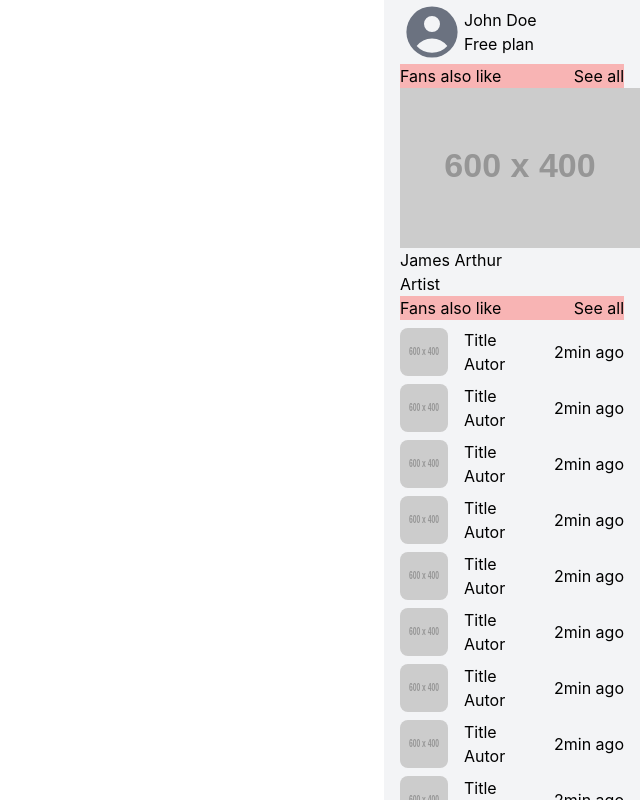
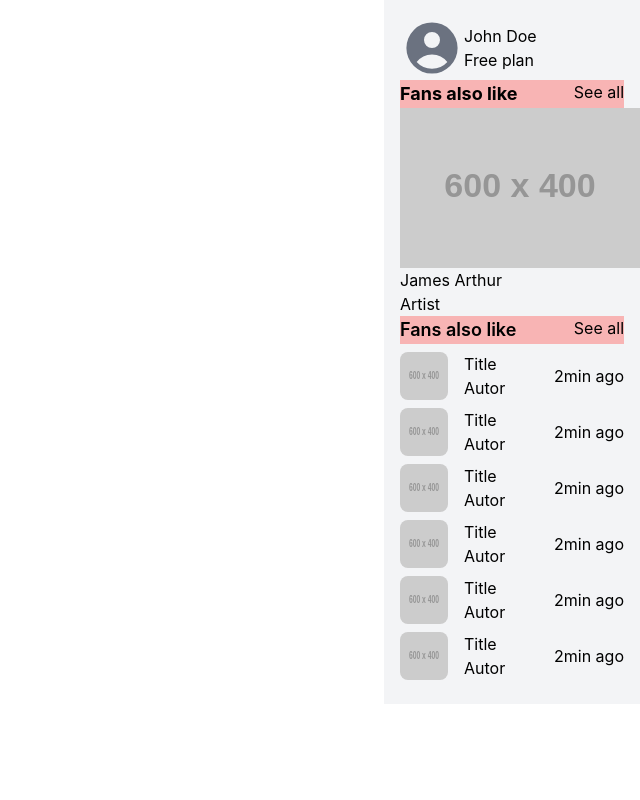
Before and after one commit to devMeno/streaming_app, a React (Vite) app: page / in a window 1280 px wide. Shown: the whole page, without its empty margins (640-1280 px from the left). Built offline with nearby package versions, Linux system fonts and the light colour scheme; what lord-icon-element would draw is missing.

Commit message:
Continuous

```diff
--- a/src/components/rightComponent.jsx
+++ b/src/components/rightComponent.jsx
@@ -4,7 +4,7 @@ import Card from 'react-bootstrap/Card';
 export default function RightComponent() {
      return (
           <>
-               <div className="fixed right-0 top-0 w-1/5 bg-gray-100  overflow-auto">
+               <div className="fixed right-0 top-0 w-1/5 bg-gray-100 py-4">
                     <div className="flex items-center mx-4">
                          <UserCircleIcon className="h-16 w-16 text-gray-500" />
                          <div className="">
@@ -13,7 +13,7 @@ export default function RightComponent() {
                          </div>
                     </div>
                     <div className="flex bg-red-300 mx-4">
-                         <span>Fans also like</span>
+                         <span className="text-lg font-bold">Fans also like</span>
                          <span className="fixed right-0 mr-4">See all</span>
                     </div>
                     <Card style={{ width: '17rem', padding: '0 16px 0 16px' }}>
@@ -24,40 +24,8 @@ export default function RightComponent() {
                          </Card.Body>
                     </Card>
                     <div className="flex bg-red-300 mx-4">
-                         <span>Fans also like</span>
+                         <span className="text-lg font-semibold">Fans also like</span>
                          <span className="fixed right-0 mr-4">See all</span>
-                    </div>
-                    <div className="flex items-center my-2 mx-4">
-                         <img src="https://fakeimg.pl/600x400" alt="" className="w-12 h-12 rounded-lg" />
-                         <div className="ml-4">
-                              <span>Title</span><br />
-                              <span>Autor</span>
-                         </div>
-                         <div className="fixed right-0 mr-4"><p>2min ago</p></div>
-                    </div>
-                    <div className="flex items-center my-2 mx-4">
-                         <img src="https://fakeimg.pl/600x400" alt="" className="w-12 h-12 rounded-lg" />
-                         <div className="ml-4">
-                              <span>Title</span><br />
-                              <span>Autor</span>
-                         </div>
-                         <div className="fixed right-0 mr-4"><p>2min ago</p></div>
-                    </div>
-                    <div className="flex items-center my-2 mx-4">
-                         <img src="https://fakeimg.pl/600x400" alt="" className="w-12 h-12 rounded-lg" />
-                         <div className="ml-4">
-                              <span>Title</span><br />
-                              <span>Autor</span>
-                         </div>
-                         <div className="fixed right-0 mr-4"><p>2min ago</p></div>
-                    </div>
-                    <div className="flex items-center my-2 mx-4">
-                         <img src="https://fakeimg.pl/600x400" alt="" className="w-12 h-12 rounded-lg" />
-                         <div className="ml-4">
-                              <span>Title</span><br />
-                              <span>Autor</span>
-                         </div>
-                         <div className="fixed right-0 mr-4"><p>2min ago</p></div>
                     </div>
                     <div className="flex items-center my-2 mx-4">
                          <img src="https://fakeimg.pl/600x400" alt="" className="w-12 h-12 rounded-lg" />
```
